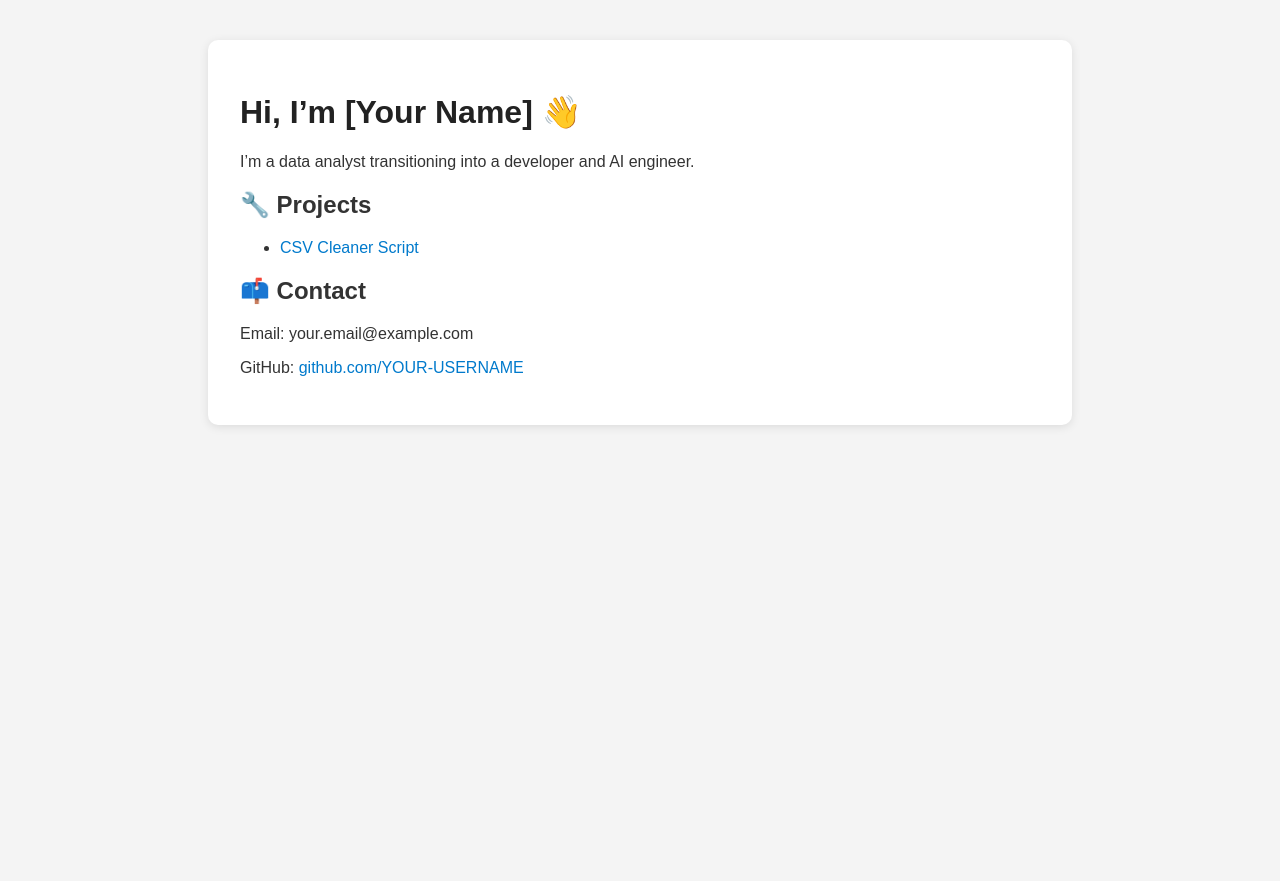
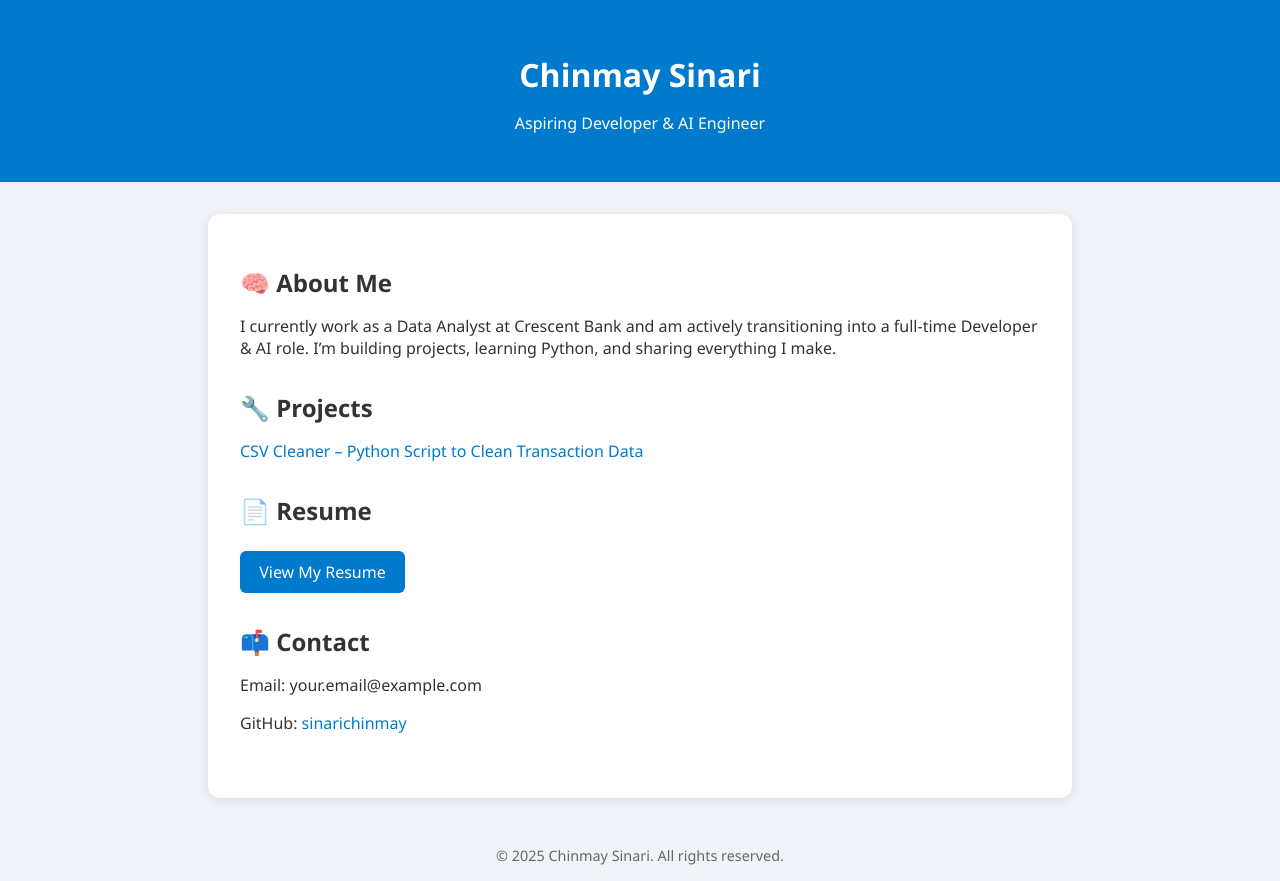
Before and after one commit to SinariChinmay/SinariChinmay.github.io, a plain HTML site: page index.html in a window 1280 px wide. Before the commit the page ends 800 px from the top, so only its background shows below. Drawn offline with Linux system fonts and the light colour scheme.

Commit message:
Update index.html

```diff
--- a/index.html
+++ b/index.html
@@ -3,47 +3,117 @@
 <head>
   <meta charset="UTF-8" />
   <meta name="viewport" content="width=device-width, initial-scale=1.0"/>
-  <title>Your Name | Developer</title>
+  <title>Chinmay Sinari | Developer</title>
   <style>
     body {
-      font-family: Arial, sans-serif;
-      background: #f4f4f4;
+      font-family: 'Segoe UI', sans-serif;
+      background-color: #f0f4f8;
+      color: #333;
+      margin: 0;
+      padding: 0;
+    }
+
+    header {
+      background-color: #007acc;
+      color: white;
       padding: 2rem;
-      color: #333;
+      text-align: center;
     }
-    .container {
+
+    main {
       max-width: 800px;
-      margin: auto;
+      margin: 2rem auto;
+      padding: 2rem;
       background: white;
-      padding: 2rem;
-      border-radius: 10px;
-      box-shadow: 0 2px 10px rgba(0,0,0,0.1);
+      border-radius: 12px;
+      box-shadow: 0 2px 12px rgba(0,0,0,0.1);
     }
-    h1 {
-      color: #222;
+
+    section {
+      margin-bottom: 2rem;
     }
+
+    h1, h2 {
+      margin-bottom: 0.5rem;
+    }
+
+    ul {
+      list-style-type: none;
+      padding: 0;
+    }
+
+    li {
+      margin-bottom: 0.5rem;
+    }
+
     a {
       color: #007acc;
       text-decoration: none;
     }
+
     a:hover {
       text-decoration: underline;
+    }
+
+    .button {
+      display: inline-block;
+      background-color: #007acc;
+      color: white;
+      padding: 0.6rem 1.2rem;
+      border-radius: 6px;
+      text-decoration: none;
+      margin-top: 1rem;
+    }
+
+    .button:hover {
+      background-color: #005fa3;
+    }
+
+    footer {
+      text-align: center;
+      padding: 1rem;
+      font-size: 0.9rem;
+      color: #666;
     }
   </style>
 </head>
 <body>
-  <div class="container">
-    <h1>Hi, I’m [Your Name] 👋</h1>
-    <p>I’m a data analyst transitioning into a developer and AI engineer.</p>
+  <header>
+    <h1>Chinmay Sinari</h1>
+    <p>Aspiring Developer & AI Engineer</p>
+  </header>
 
-    <h2>🔧 Projects</h2>
-    <ul>
-      <li><a href="https://github.com/YOUR-USERNAME/csv-cleaner" target="_blank">CSV Cleaner Script</a></li>
-    </ul>
+  <main>
+    <section>
+      <h2>🧠 About Me</h2>
+      <p>I currently work as a Data Analyst at Crescent Bank and am actively transitioning into a full-time Developer & AI role. I’m building projects, learning Python, and sharing everything I make.</p>
+    </section>
 
-    <h2>📫 Contact</h2>
-    <p>Email: your.email@example.com</p>
-    <p>GitHub: <a href="https://github.com/YOUR-USERNAME" target="_blank">github.com/YOUR-USERNAME</a></p>
-  </div>
+    <section>
+      <h2>🔧 Projects</h2>
+      <ul>
+        <li>
+          <a href="https://github.com/sinarichinmay/csv-cleaner" target="_blank">
+            CSV Cleaner – Python Script to Clean Transaction Data
+          </a>
+        </li>
+      </ul>
+    </section>
+
+    <section>
+      <h2>📄 Resume</h2>
+      <a class="button" href="https://drive.google.com/file/d/152NLu2wqIc0IV4I_lRTYctrdw_Wbw0yP/view?usp=sharing" target="_blank">View My Resume</a>
+    </section>
+
+    <section>
+      <h2>📫 Contact</h2>
+      <p>Email: your.email@example.com</p>
+      <p>GitHub: <a href="https://github.com/sinarichinmay" target="_blank">sinarichinmay</a></p>
+    </section>
+  </main>
+
+  <footer>
+    © 2025 Chinmay Sinari. All rights reserved.
+  </footer>
 </body>
 </html>
```
